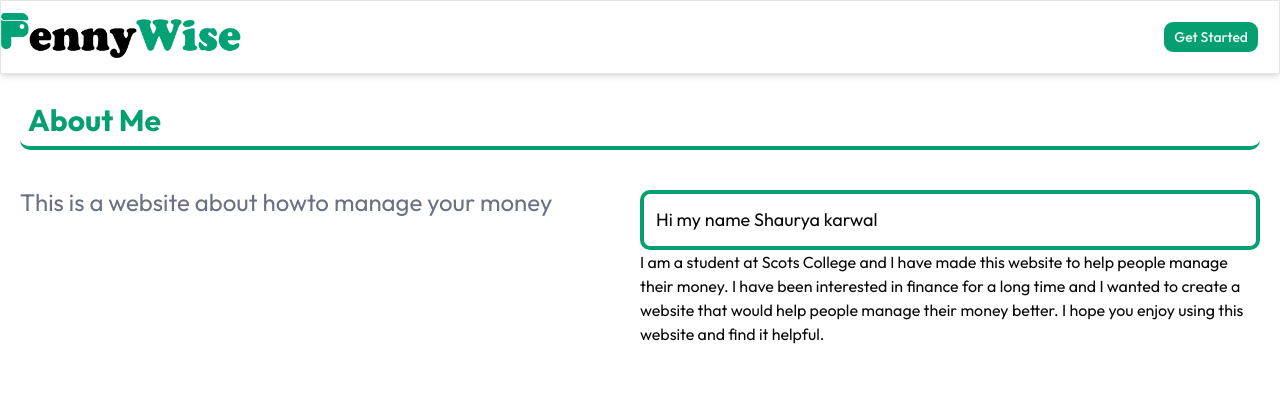
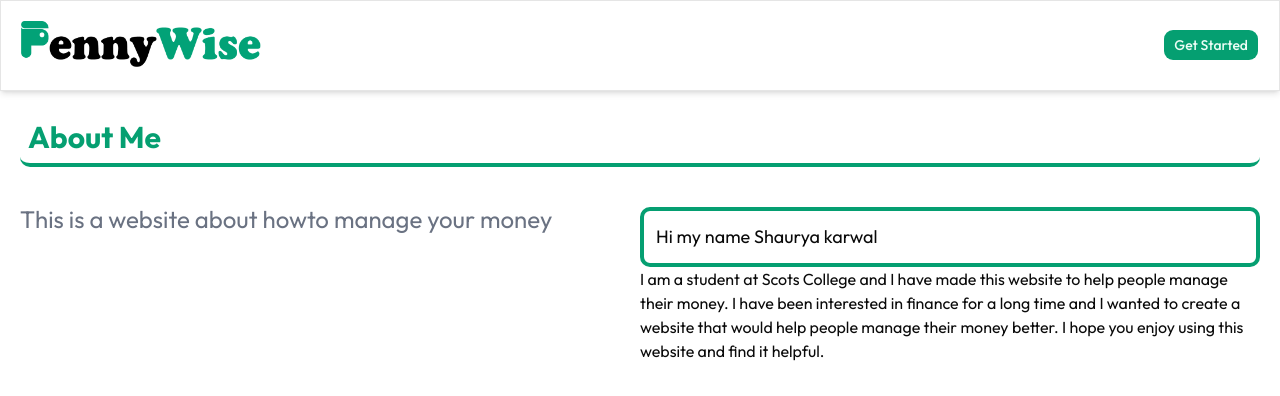
Before and after one commit to karwals/PennyWise, a Next.js app: page /LearnMore in a window 1280 px wide. Shown: the top 396 px of the page. Built offline with nearby package versions, Linux system fonts and the light colour scheme; no server answers.

Commit message:
fixed padding

```diff
--- a/app/_components/Header.jsx
+++ b/app/_components/Header.jsx
@@ -15,7 +15,7 @@ function Header() {
         width={240}
         height={120}
         /*240px when the screen is wider then the pre set small and when smaller 160px. */
-        className="w-[160px] sm:w-[240px] h-auto -ml-5 -my-5"
+        className="w-[160px] sm:w-[240px] h-auto"
       />
       {/*If the user is signed out show the get started button and if they are
       signed in show the dashboard button and the user profile*/}
```
